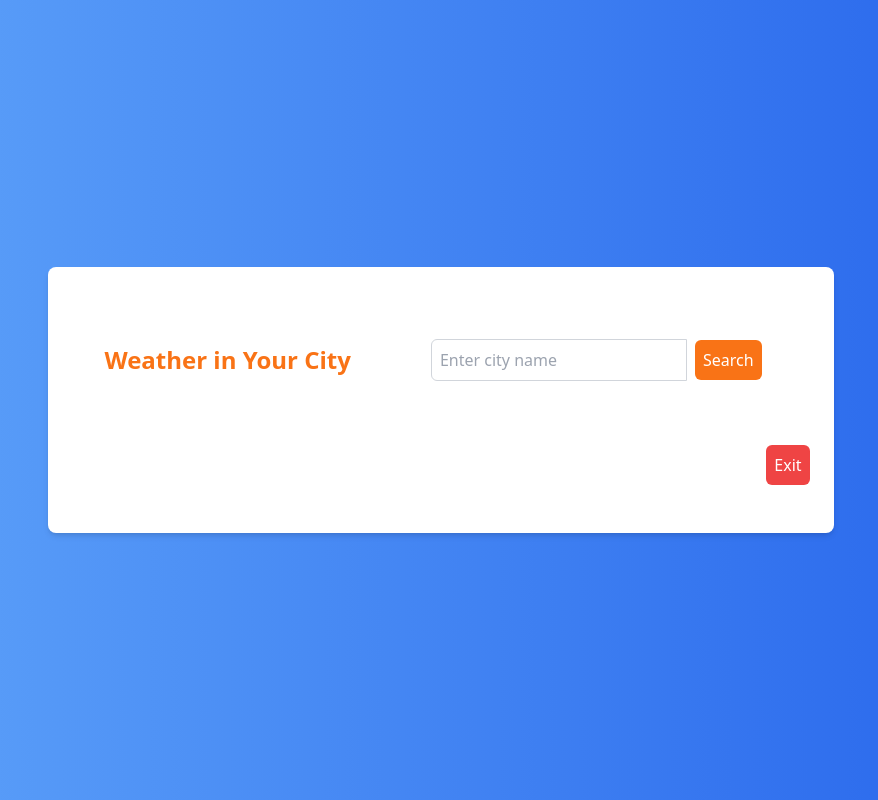
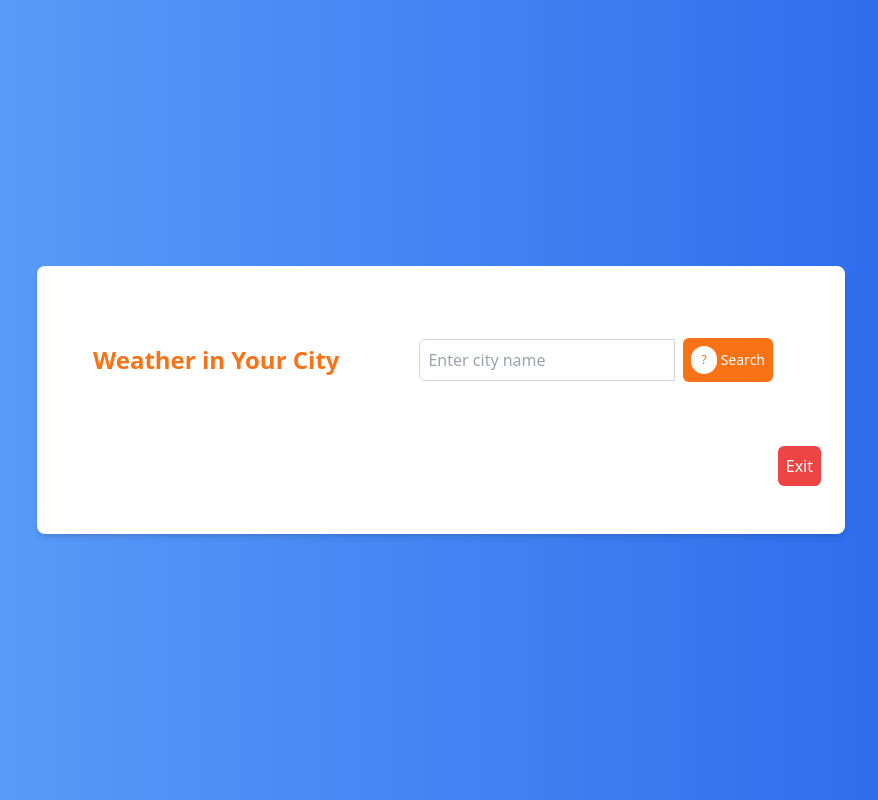
Before and after one commit to harika234/weather-app, a React (Create React App) app: page /weather in a window 1280 px wide. Shown: the whole page, without its empty margins (199-1077 px from the left). Built offline with nearby package versions, Linux system fonts and the light colour scheme.

Commit message:
ui update

```diff
--- a/src/WeatherComponent.js
+++ b/src/WeatherComponent.js
@@ -5,41 +5,42 @@ const WeatherComponent = () => {
   const [city, setCity] = useState('');
   const [forecast, setForecast] = useState([]);
   const [error, setError] = useState('');
-  const [loading, setLoading] = useState(false);
+  const [loading, setLoading] = useState(false); // State to manage loading
   const navigate = useNavigate();
 
   const fetchWeatherData = async () => {
     const apiKey = '1635890035cbba097fd5c26c8ea672a1';
 
     try {
-      setLoading(true);
+      setLoading(true); // Start loading
+      // Fetch latitude and longitude using the Geocoding API
       const geoUrl = `http://api.openweathermap.org/geo/1.0/direct?q=${city}&limit=1&appid=${apiKey}`;
       const geoResponse = await fetch(geoUrl);
       const geoData = await geoResponse.json();
 
-
+      // Check if the city is valid
       if (geoData.length === 0) throw new Error('Invalid city');
 
       const { lat, lon } = geoData[0];
 
-
+      // Fetch the weather forecast using latitude and longitude
       const weatherUrl = `https://api.openweathermap.org/data/2.5/forecast?lat=${lat}&lon=${lon}&appid=${apiKey}&units=metric`;
       const weatherResponse = await fetch(weatherUrl);
       const weatherData = await weatherResponse.json();
 
-
+      // Process and group weather data for 5 days, excluding today
       const dailyForecast = {};
       const todayDate = new Date().toLocaleDateString();
 
       weatherData.list.forEach((item) => {
         const date = new Date(item.dt * 1000).toLocaleDateString();
-
+        // Store the first forecast for each day, excluding today's date
         if (date !== todayDate && !dailyForecast[date]) {
           dailyForecast[date] = item;
         }
       });
 
-      const dailyForecastArray = Object.values(dailyForecast).slice(0, 5);
+      const dailyForecastArray = Object.values(dailyForecast).slice(0, 5); // Get only the next 5 days excluding today
       setForecast(dailyForecastArray);
       setError('');
     } catch (error) {
@@ -51,7 +52,7 @@ const WeatherComponent = () => {
         setError('Unable to fetch weather data. Please try again later.');
       }
     } finally {
-      setLoading(false);
+      setLoading(false); // Stop loading
     }
   };
 
@@ -61,14 +62,14 @@ const WeatherComponent = () => {
     }
   };
 
-
+  // Exit button handler
   const handleExit = () => {
     navigate('/');
   };
 
   return (
     <div className="max-w-full mx-auto p-6 bg-white rounded-lg shadow-md">
-
+      {/* Flex container for heading and search bar */}
       <div className="flex flex-col md:flex-row items-center justify-items-start mb-4">
         <h1 className="text-2xl font-bold text-orange-500 p-8">Weather in Your City</h1>
         <div className="flex items-center mt-4 md:mt-0 p-12">
@@ -81,9 +82,21 @@ const WeatherComponent = () => {
           />
           <button
             onClick={handleSearch}
-            className="bg-orange-500 text-white p-2 rounded-md hover:bg-orange-600 transition ml-2"
+            className="bg-orange-500 text-white p-2 rounded-md hover:bg-orange-600 transition ml-2 flex items-center "
           >
-            Search
+            <span
+              style={{
+                display: 'inline-block',
+                fontSize: '12px', // Reduced font size
+                color: '#e0731a',
+                background: '#ffffff',
+                borderRadius: '30px',
+                padding: '5px 10px', // Adjusted padding for smaller size
+              }}
+            >
+              ?
+            </span>
+            <span className="ml-1 text-sm">Search</span> {/* Reduced text size */}
           </button>
           {loading && (
             <div className="ml-2 flex items-center">
@@ -103,10 +116,10 @@ const WeatherComponent = () => {
         </div>
       </div>
 
-
+      {/* Display error message if any */}
       {error && <p className="text-red-500 text-center mt-4">{error}</p>}
 
-
+      {/* Exit Button */}
       <div className="flex justify-end mt-4">
         <button
           onClick={handleExit}
@@ -116,7 +129,7 @@ const WeatherComponent = () => {
         </button>
       </div>
 
-
+      {/* Weather Forecast Tables */}
       <div className="grid grid-cols-1 md:grid-cols-5 gap-6 mt-6">
         {forecast.map((day, index) => (
           <div
@@ -124,13 +137,13 @@ const WeatherComponent = () => {
             className="border border-gray-300 p-4 bg-gray-100 rounded-lg shadow-md min-h-[200px]"
           >
             <div className="grid grid-cols-1 gap-0 text-gray-700 border border-black">
-
+              {/* 1st Row: Date with orange background */}
               <div className="font-medium bg-orange-300 p-3 border-b border-black">Date: {new Date(day.dt * 1000).toLocaleDateString()}</div>
 
+              {/* 2nd Row: Temperature */}
+              <div className="font-medium border-b border-black p-2">Temperature: {Math.round(day.main.temp)}°C</div>
 
-              <div className="font-medium border-b border-black p-2 align-middle">Temperature</div>
-
-
+              {/* 3rd Row: Min and Max Temperature in two columns */}
               <div className="grid grid-cols-2 gap-0 border-b border-black">
                 <div className="font-medium border-r border-black p-2">Min Temp:</div>
                 <div className="p-2">{Math.round(day.main.temp_min)}°C</div>
@@ -140,13 +153,13 @@ const WeatherComponent = () => {
                 <div className="p-2">{Math.round(day.main.temp_max)}°C</div>
               </div>
 
-
+              {/* 4th Row: Pressure in two columns */}
               <div className="grid grid-cols-2 gap-0 border-b border-black">
                 <div className="font-medium border-r border-black p-2">Pressure:</div>
                 <div className="p-2">{day.main.pressure} hPa</div>
               </div>
 
-
+              {/* 5th Row: Humidity in two columns */}
               <div className="grid grid-cols-2 gap-0">
                 <div className="font-medium border-r border-black p-2">Humidity:</div>
                 <div className="p-2">{day.main.humidity}%</div>
```
